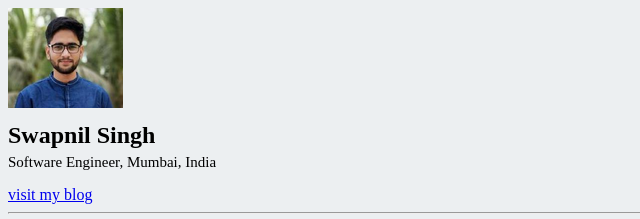
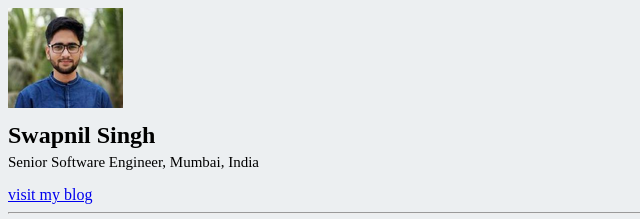
Before and after one commit to swapnilsingh018/personal-website, a plain HTML site: page index.html in a window 1280 px wide. Shown: the top 219 px of the page, 0-640 px from the left. Drawn offline with Linux system fonts and the light colour scheme.

Commit message:
changed SE to SSE.

```diff
--- a/index.html
+++ b/index.html
@@ -33,7 +33,7 @@
         <div id="header-content">
             <img src="./images/swapnil.png" alt="">
             <h2>Swapnil Singh</h2>
-            <p>Software Engineer, Mumbai, India</p>
+            <p>Senior Software Engineer, Mumbai, India</p>
             <a href="https://blog.swapnilsingh.in/" target="_blank">visit my blog</a>
         </div>
 
```
